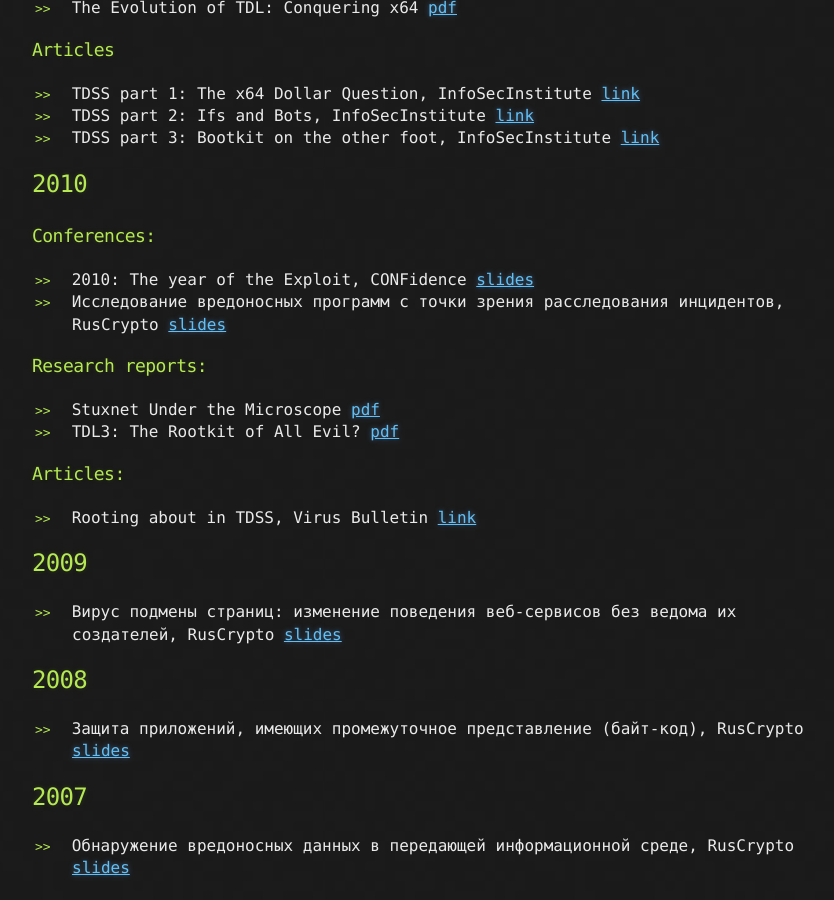
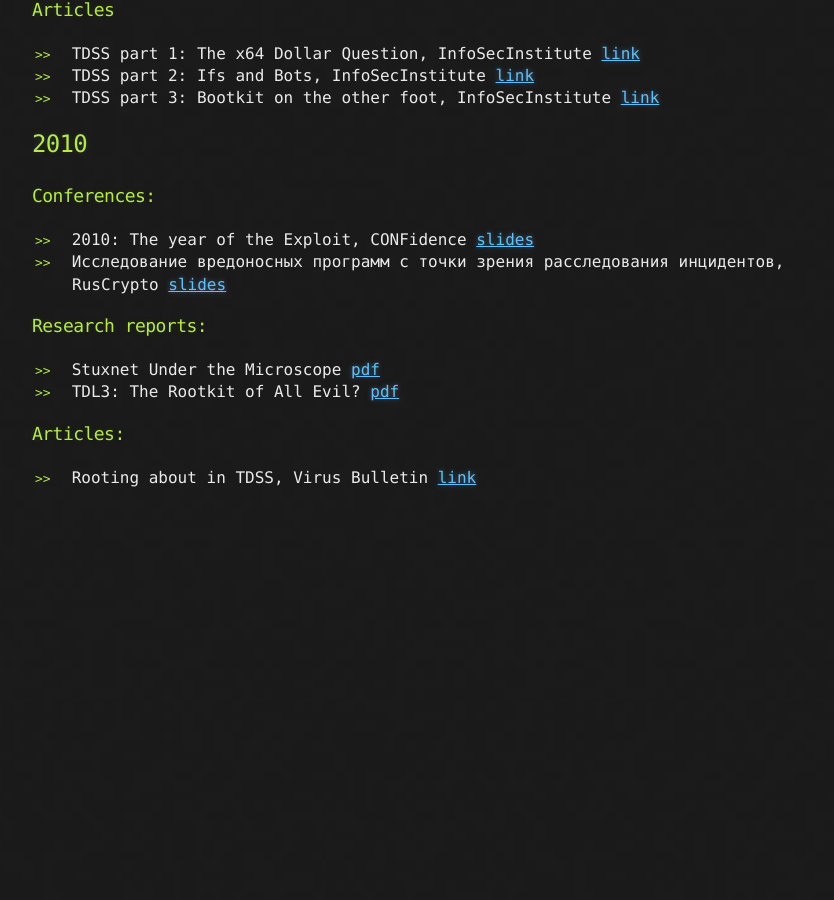
Before and after one commit to REhints/REhints.com, a Jekyll site: the page built from projects/index.md, in a window 1280 px wide and 900 px high, scrolled down 1428 px. Shown: the whole window, without its empty margins (208-1042 px from the left). Built offline with Jekyll 4.4.1, drawn with Linux system fonts in a browser that asks for light colours; nearby versions of some CDN libraries; library files that are not in the unit come from our copies; after the commit the page ends 1937 px from its top, so only the background shows below that; some of the changed text lies outside the part shown.

Commit message:
Update index.md

```diff
--- a/projects/index.md
+++ b/projects/index.md
@@ -64,12 +61,3 @@
 
 ### Articles:
 * Rooting about in TDSS, Virus Bulletin [link](http://go.eset.com/us/resources/white-papers/Rooting-about-in-TDSS.pdf)
-
-## 2009
-* Вирус подмены страниц: изменение поведения веб-сервисов без ведома их создателей, RusCrypto [slides](http://www.ruscrypto.ru/netcat_files/File/ruscrypto.2009.016.zip)
-
-## 2008
-* Защита приложений, имеющих промежуточное представление (байт-код), RusCrypto [slides](http://www.ruscrypto.ru/netcat_files/File/ruscrypto.2008.028.zip)
-
-## 2007
-* Обнаружение вредоносных данных в передающей информационной среде, RusCrypto [slides](http://www.ruscrypto.ru/netcat_files/File/ruscrypto.2007.007.zip)
```
Also changed, not shown: other parts of projects/index.md (+1 -4 lines).
